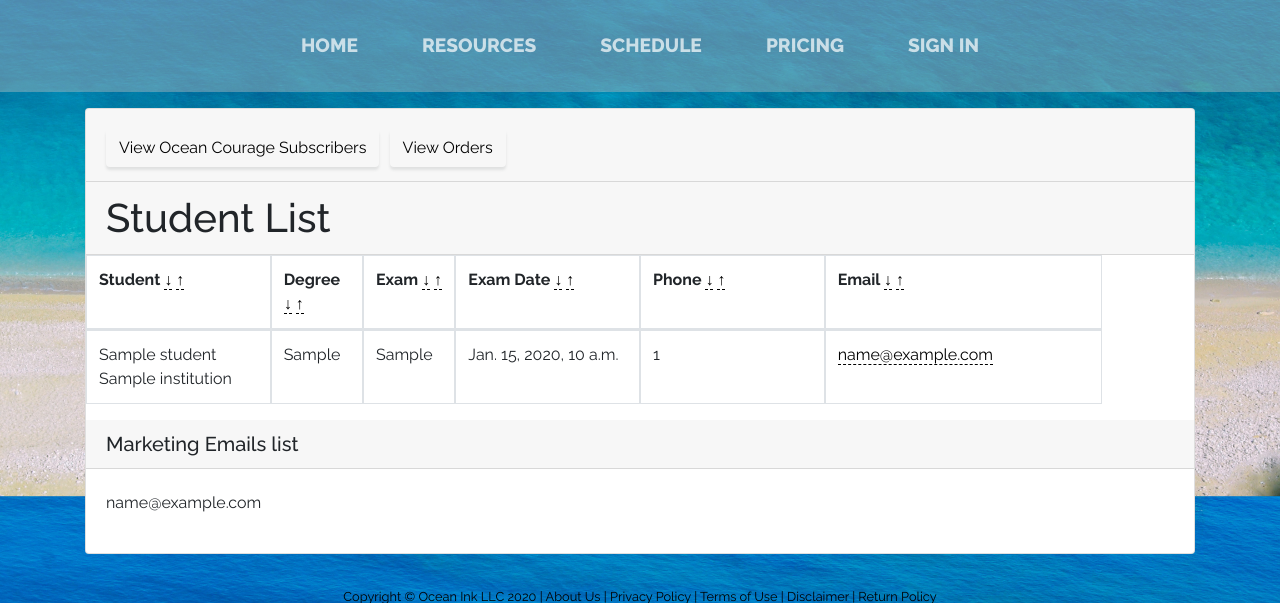
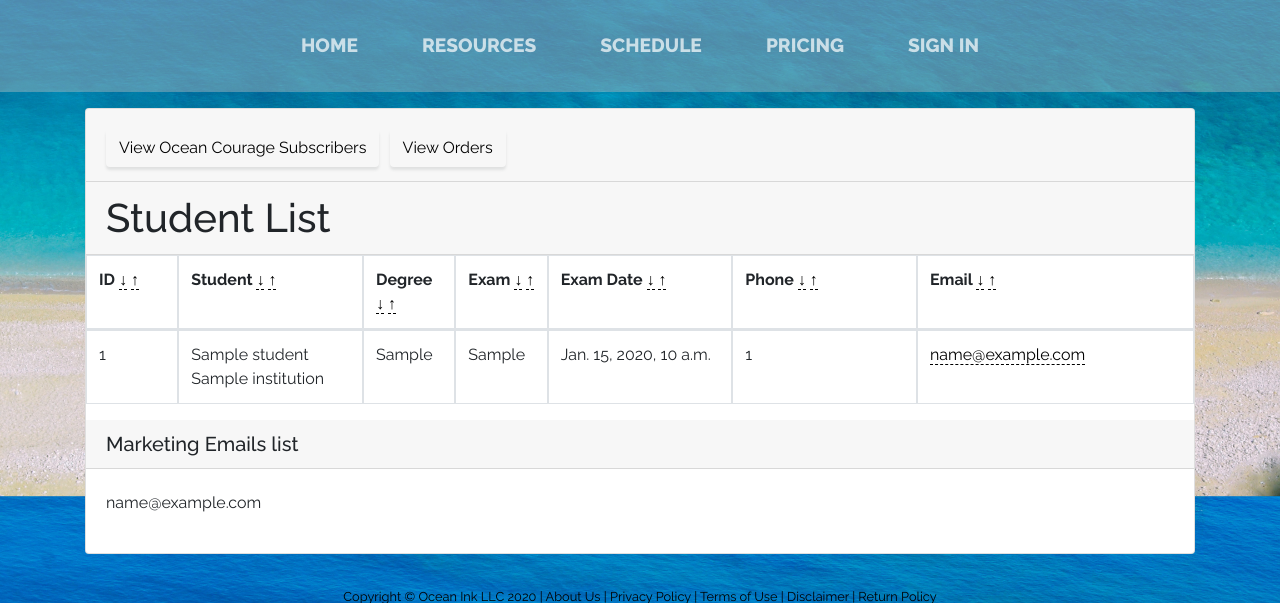
Before and after one commit to bobort/cheese, a Django app: template staff/templates/staff/student_list.html in a window 1280 px wide. Shown: the part 357-960 px from the top of the page. Run offline with Django 3.2, Linux system fonts and the light colour scheme; the template is opened without the code that fills it: most values are stand-ins (such as "Sample title", 1, 10 or a date in 2020); some libraries are stand-ins or nearby versions.

Commit message:
re-added id column to list view

```diff
--- a/staff/templates/staff/student_list.html
+++ b/staff/templates/staff/student_list.html
@@ -10,7 +10,7 @@
                 <table class="table table-bordered">
                     <thead>
                         <tr class="d-flex">
-<!--                            <th class="col-1">ID <a href="{% url 'staff:student-list' %}?ordering=-pk">&darr;</a> <a href="{% url 'staff:student-list' %}?ordering=pk">&uarr;</a></th>-->
+                            <th class="col-1">ID <a href="{% url 'staff:student-list' %}?ordering=-pk">&darr;</a> <a href="{% url 'staff:student-list' %}?ordering=pk">&uarr;</a></th>
                             <th class="col-2">Student <a href="{% url 'staff:student-list' %}?ordering=-last_name">&darr;</a> <a href="{% url 'staff:student-list' %}?ordering=last_name">&uarr;</a></th>
                             <th class="col-1">Degree <a href="{% url 'staff:student-list' %}?ordering=-degree">&darr;</a> <a href="{% url 'staff:student-list' %}?ordering=degree">&uarr;</a></th>
                             <th class="col-1">Exam <a href="{% url 'staff:student-list' %}?ordering=-exam">&darr;</a> <a href="{% url 'staff:student-list' %}?ordering=exam">&uarr;</a></th>
@@ -22,7 +22,7 @@
                     <tbody>
                         {% for student in student_list %}
                             <tr class="d-flex">
-<!--                                <td class="col-1">{{ student.pk }}</td>-->
+                                <td class="col-1">{{ student.pk }}</td>
                                 <td class="col-2">{% if user.is_superuser %}<a href="{{ student.get_absolute_url }}">{% endif %}{{ student }}{% if user.is_superuser %}</a>{% endif %}{% if student.institution %}<br>{{ student.institution }}{% endif %}</td>
                                 <td class="col-1">{{ student.get_degree_display }}</td>
                                 <td class="col-1">{% if student.get_exam_display|slice:":6" == "USMLE " or student.get_exam_display|slice:":7" == "COMLEX " %}{{ student.get_exam_display.split|slice:"1:"|join:" " }}{% else %}{{ student.get_exam_display }}{% endif %}</td>
```
